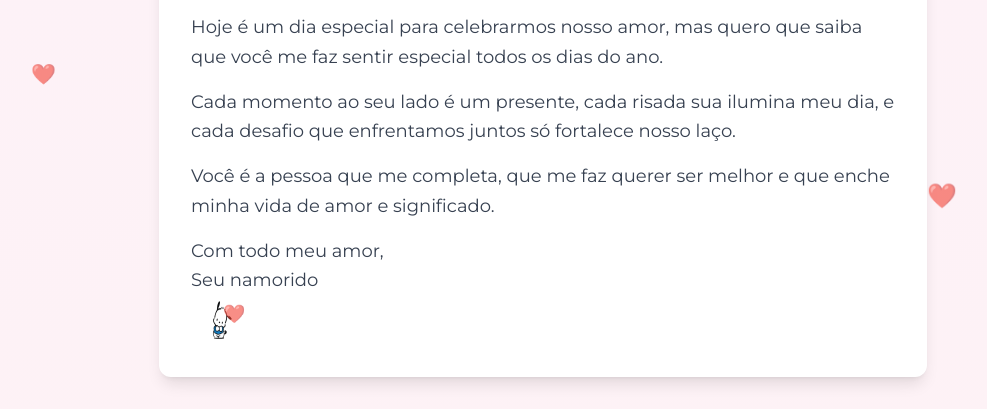
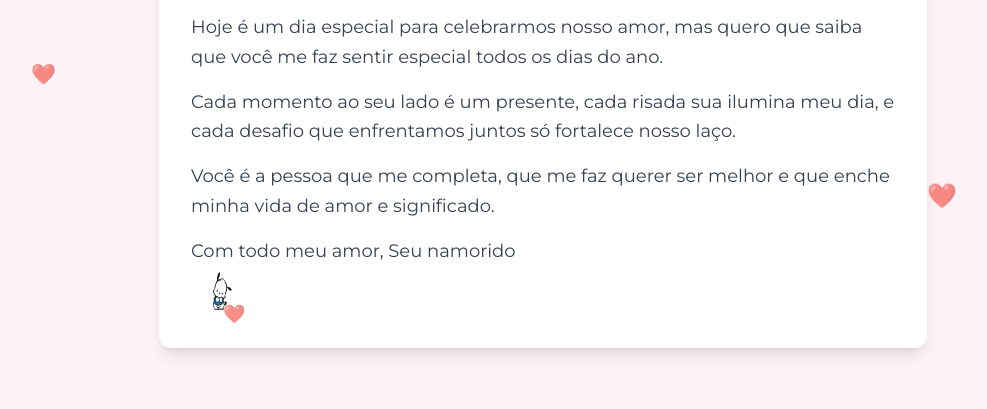
Before and after one commit to Miguel-Trevizan/Dia-dos-namorados-, a plain HTML site: page index.html in a window 1280 px wide. Shown: the part 340-749 px from the top of the page, without its empty margins (97-1084 px from the left). Drawn offline with nearby package versions, Linux system fonts and the light colour scheme.

Commit message:
ycfcfxcry

```diff
--- a/index.html
+++ b/index.html
@@ -66,7 +66,7 @@
                     <p class="mb-4">Hoje é um dia especial para celebrarmos nosso amor, mas quero que saiba que você me faz sentir especial todos os dias do ano.</p>
                     <p class="mb-4">Cada momento ao seu lado é um presente, cada risada sua ilumina meu dia, e cada desafio que enfrentamos juntos só fortalece nosso laço.</p>
                     <p class="mb-4">Você é a pessoa que me completa, que me faz querer ser melhor e que enche minha vida de amor e significado.</p>
-                    <p>Com todo meu amor,<br> Seu namorido <img src="pochacco-removebg-preview.png" id="pochaco"></p>
+                    <p>Com todo meu amor, Seu namorido <img src="pochacco-removebg-preview.png" id="pochaco"></p>
                 </div>
             </section>
 
```
